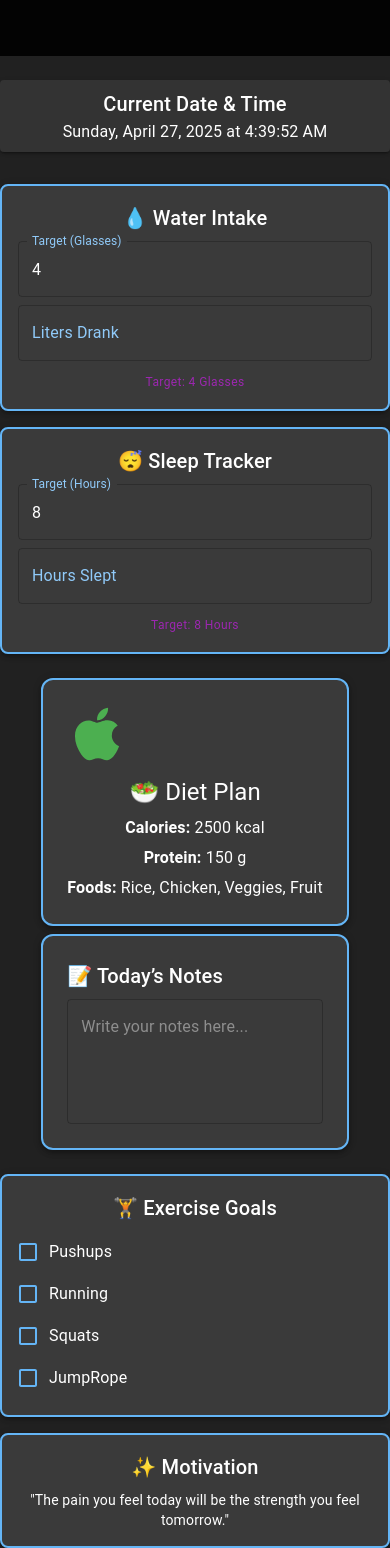
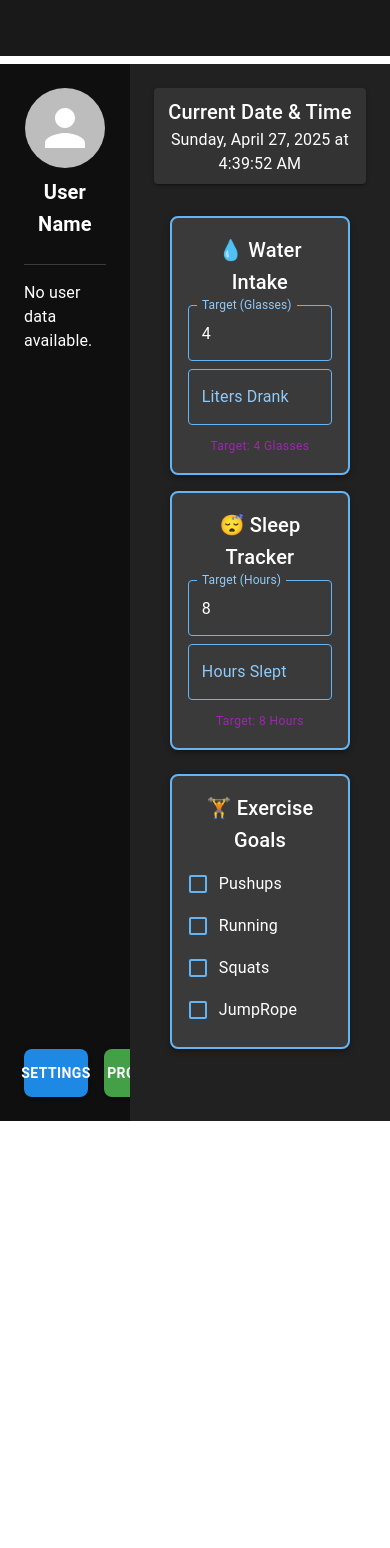
Before and after one commit to knowsyash/Fitness-tracker, a React (Create React App) app in the folder frontend/: page /dashboard in a window 390 px wide. After the commit the page ends 1121 px from the top, so only its background shows below. Built offline with nearby package versions, Linux system fonts and the light colour scheme; some icons are missing.

Commit message:
updated dashboard

```diff
--- a/frontend/src/App.js
+++ b/frontend/src/App.js
@@ -3,17 +3,50 @@ import LandingPage from './pages/LandingPage';
 import UserOnboarding from './pages/userOnboarding';
 import Navbar from './components/Navbar';
 import Dashboard from './pages/dashBoard';
-
+import Sidebar from './components/Sidebar';
+import { Box } from '@mui/material';
+import DietPlan from './pages/DietPlan';
 
 function App() {
   return (
     <BrowserRouter>
       <Navbar />
       <Routes>
-        <Route path="/" element={<LandingPage />} />
-        <Route path="/start" element={<UserOnboarding />} />
-        <Route path="/dashboard" element={<Dashboard />} />
+        {/* Landing Page (without Sidebar) */}
+        <Route path="/" element={
+          <Box sx={{ pt: '64px' }}>
+            <LandingPage />
+          </Box>
+        } />
+        <Route path="/start" element={
+          <Box sx={{ pt: '64px' }}>
+            <UserOnboarding />
+          </Box>
+        } />
 
+        {/* Other Pages (with Sidebar) */}
+        <Route path="*" element={
+          <Box sx={{
+            display: 'flex',
+            pt: '64px',
+            minHeight: 'calc(100vh - 64px)'
+          }}>
+            <Sidebar />
+            <Box component="main" sx={{
+              flexGrow: 1,
+              ml: { sm: '320px' },
+              width: { sm: `calc(100% - 320px)` },
+              p: 3,
+              backgroundColor: '#212121'
+            }}>
+              <Routes>
+                {/* <Route path="/start" element={<UserOnboarding />} /> */}
+                <Route path="/dashboard" element={<Dashboard />} />
+                <Route path="/dietPlan" element={<DietPlan />} />
+              </Routes>
+            </Box>
+          </Box>
+        } />
       </Routes>
     </BrowserRouter>
   );
--- a/frontend/src/components/Navbar.jsx
+++ b/frontend/src/components/Navbar.jsx
@@ -18,7 +18,7 @@ import { useNavigate, useLocation } from 'react-router-dom';
 import handleGoogleLogin from './Login';
 
 const drawerWidth = 240;
-const navItems = ['Start', 'About', 'Contact'];
+const navItems = ['Dashboard', 'DietPlan', 'Profile'];
 
 function Navbar(props) {
   const { window } = props;
@@ -31,9 +31,9 @@ function Navbar(props) {
   };
 
   const handleNavClick = (item) => {
-    if (item === 'Start') navigate('/');
-    if (item === 'About') navigate('/about');
-    if (item === 'Contact') navigate('/contact');
+    if (item === 'Dashboard') navigate('/dashboard');
+    if (item === 'DietPlan') navigate('/dietplan');
+    if (item === 'Profile') navigate('/dietPlan');
   };
 
   const drawer = (
--- a/frontend/src/components/Sidebar.jsx
+++ b/frontend/src/components/Sidebar.jsx
@@ -1,4 +1,3 @@
-
 import React from 'react';
 import { Box, Typography, Button, Divider, Avatar, CircularProgress } from "@mui/material";
 
@@ -10,10 +9,10 @@ const Sidebar = ({ formData }) => {
   };
 
   const getBMIColor = (bmi) => {
-    if (!bmi) return "#757575"; // grey for no data
-    if (bmi < 25) return "#43a047"; // green
-    if (bmi < 30) return "#fb8c00"; // orange
-    return "#e53935"; // red
+    if (!bmi) return "#757575";
+    if (bmi < 25) return "#43a047";
+    if (bmi < 30) return "#fb8c00";
+    return "#e53935";
   };
 
   const bmi = formData ? calculateBMI(formData.weight, formData.height) : null;
@@ -35,18 +34,16 @@ const Sidebar = ({ formData }) => {
         justifyContent: "space-between",
         zIndex: 1100,
         overflowY: "auto",
+        '@media (max-width: 600px)': {
+          width: '100%',
+          position: 'relative',
+          top: 0
+        }
       }}
     >
       <Box>
         {/* User Profile Section */}
-        <Box
-          sx={{
-            display: "flex",
-            flexDirection: "column",
-            alignItems: "center",
-            mb: 3,
-          }}
-        >
+        <Box sx={{ display: "flex", flexDirection: "column", alignItems: "center", mb: 3 }}>
           <Avatar
             src={formData?.profilePictureUrl || ""}
             alt={formData?.name || "User"}
@@ -62,18 +59,14 @@ const Sidebar = ({ formData }) => {
         {/* User Data Section */}
         {formData ? (
           <>
-            {/* BMI Progress Ring */}
             <Box sx={{ display: "flex", flexDirection: "column", alignItems: "center", mb: 4 }}>
               <Box sx={{ position: "relative", display: "inline-flex" }}>
                 <CircularProgress
                   variant="determinate"
-                  value={bmi ? Math.min(bmi, 40) * 2.5 : 0} // scaled fill
+                  value={bmi ? Math.min(bmi, 40) * 2.5 : 0}
                   size={120}
                   thickness={5}
-                  sx={{
-                    color: bmiColor,
-                    animationDuration: '1.5s',
-                  }}
+                  sx={{ color: bmiColor }}
                 />
                 <Box
                   sx={{
@@ -98,7 +91,6 @@ const Sidebar = ({ formData }) => {
               </Box>
             </Box>
 
-            {/* User Info */}
             <Typography variant="body1" mb={1}>
               <strong>Age:</strong> {formData.age}
             </Typography>
@@ -151,7 +143,7 @@ const Sidebar = ({ formData }) => {
             fontWeight: "bold",
           }}
         >
-          BUTTON 1
+          Settings
         </Button>
         <Button
           variant="contained"
@@ -165,7 +157,7 @@ const Sidebar = ({ formData }) => {
             fontWeight: "bold",
           }}
         >
-          BUTTON 2
+          Profile
         </Button>
       </Box>
     </Box>
--- /dev/null
+++ b/frontend/src/pages/DietPlan.jsx
@@ -0,0 +1,9 @@
+import React from 'react'
+
+const DietPlan = () => {
+  return (
+    <div>DietPlan</div>
+  )
+}
+
+export default DietPlan
--- a/frontend/src/pages/dashBoard.jsx
+++ b/frontend/src/pages/dashBoard.jsx
@@ -9,7 +9,6 @@ import {
   FormGroup,
   TextField
 } from '@mui/material';
-import { FaApple } from 'react-icons/fa';
 
 const Dashboard = () => {
   const [waterIntake, setWaterIntake] = useState('');
@@ -23,7 +22,6 @@ const Dashboard = () => {
   const [waterTarget, setWaterTarget] = useState('4');
   const [sleepTarget, setSleepTarget] = useState('8');
   const [currentDateTime, setCurrentDateTime] = useState('');
-  const [notes, setNotes] = useState('');
 
   useEffect(() => {
     const updateDateTime = () => {
@@ -54,18 +52,12 @@ const Dashboard = () => {
   };
 
   return (
-    <Box
-      sx={{
-        width: '100%',
-        minHeight: '100vh',
-        backgroundColor: '#212121',
-        pt: '80px',       // space for navbar
-        display: 'flex',
-        flexDirection: 'column',
-        alignItems: 'center',
-        overflowX: 'hidden',
-      }}
-    >
+    <Box sx={{
+      width: '100%',
+      backgroundColor: '#212121', // Dark background for the entire component
+      minHeight: '100vh', // Ensure it fills the viewport
+      pb: 4 // Padding at bottom to prevent cutoff
+    }}>
       {/* Date & Time */}
       <Box
         sx={{
@@ -78,16 +70,20 @@ const Dashboard = () => {
           textAlign: 'center',
           borderRadius: 1,
           boxShadow: 2,
+          mx: 'auto'
         }}
       >
         <Typography variant="h6">Current Date & Time</Typography>
         <Typography variant="body1">{currentDateTime}</Typography>
       </Box>
 
-      <Container maxWidth="xxl" sx={{ px: 0 }}>
-        <Grid container spacing={3} justifyContent="center" alignItems="flex-start">
+      <Container maxWidth={false} sx={{
+        px: { xs: 2, sm: 3 },
+        backgroundColor: '#212121' // Ensure container has dark bg
+      }}>
+        <Grid container spacing={3} justifyContent="center">
           {/* Left Column (Water & Sleep) */}
-          <Grid item xs={12} sm={6} md={2}>
+          <Grid item xs={12} sm={6} md={3}>
             <Box
               sx={{
                 bgcolor: '#3a3a3a',
@@ -108,7 +104,14 @@ const Dashboard = () => {
                 value={waterTarget}
                 onChange={(e) => setWaterTarget(e.target.value)}
                 InputLabelProps={{ sx: { color: '#90caf9' } }}
-                InputProps={{ sx: { color: '#fff' } }}
+                InputProps={{
+                  sx: {
+                    color: '#fff',
+                    '& fieldset': {
+                      borderColor: '#64b5f6'
+                    }
+                  }
+                }}
                 sx={{ mb: 1 }}
               />
               <TextField
@@ -118,7 +121,14 @@ const Dashboard = () => {
                 value={waterIntake}
                 onChange={(e) => setWaterIntake(e.target.value)}
                 InputLabelProps={{ sx: { color: '#90caf9' } }}
-                InputProps={{ sx: { color: '#fff' } }}
+                InputProps={{
+                  sx: {
+                    color: '#fff',
+                    '& fieldset': {
+                      borderColor: '#64b5f6'
+                    }
+                  }
+                }}
                 sx={{ mb: 1 }}
               />
               <Typography variant="caption" color="secondary">
@@ -145,7 +155,14 @@ const Dashboard = () => {
                 value={sleepTarget}
                 onChange={(e) => setSleepTarget(e.target.value)}
                 InputLabelProps={{ sx: { color: '#90caf9' } }}
-                InputProps={{ sx: { color: '#fff' } }}
+                InputProps={{
+                  sx: {
+                    color: '#fff',
+                    '& fieldset': {
+                      borderColor: '#64b5f6'
+                    }
+                  }
+                }}
                 sx={{ mb: 1 }}
               />
               <TextField
@@ -155,7 +172,14 @@ const Dashboard = () => {
                 value={sleepHours}
                 onChange={(e) => setSleepHours(e.target.value)}
                 InputLabelProps={{ sx: { color: '#90caf9' } }}
-                InputProps={{ sx: { color: '#fff' } }}
+                InputProps={{
+                  sx: {
+                    color: '#fff',
+                    '& fieldset': {
+                      borderColor: '#64b5f6'
+                    }
+                  }
+                }}
                 sx={{ mb: 1 }}
               />
               <Typography variant="caption" color="secondary">
@@ -164,55 +188,7 @@ const Dashboard = () => {
             </Box>
           </Grid>
 
-          {/* Center Column (Diet Plan + Notes) */}
-          <Grid item xs={12} sm={6} md={6}>
-            {/* Diet Plan */}
-            <Box
-              sx={{
-                bgcolor: '#3a3a3a',
-                borderRadius: 3,
-                p: 3,
-                color: '#fff',
-                border: '2px solid #64b5f6',
-                boxShadow: 4,
-                textAlign: 'center',
-                mb: 1,
-              }}
-            >
-              <FaApple size={60} color="#4caf50" style={{ marginBottom: 12 }} />
-              <Typography variant="h5" gutterBottom>🥗 Diet Plan</Typography>
-              <Typography variant="body1" gutterBottom><strong>Calories:</strong> 2500 kcal</Typography>
-              <Typography variant="body1" gutterBottom><strong>Protein:</strong> 150 g</Typography>
-              <Typography variant="body1"><strong>Foods:</strong> Rice, Chicken, Veggies, Fruit</Typography>
-            </Box>
-
-            {/* Today's Notes */}
-            <Box
-              sx={{
-                bgcolor: '#3a3a3a',
-                borderRadius: 3,
-                p: 3,
-                color: '#fff',
-                border: '2px solid #64b5f6',
-                boxShadow: 4,
-                textAlign: 'left',
-              }}
-            >
-              <Typography variant="h6" gutterBottom>📝 Today’s Notes</Typography>
-              <TextField
-                multiline
-                rows={4}
-                placeholder="Write your notes here..."
-                value={notes}
-                onChange={(e) => setNotes(e.target.value)}
-                fullWidth
-                InputProps={{ sx: { color: 'white' } }}
-                InputLabelProps={{ sx: { color: '#90caf9' } }}
-              />
-            </Box>
-          </Grid>
-
-          {/* Right Column (Exercise & Motivation) */}
+          {/* Right Column (Exercise) */}
           <Grid item xs={12} sm={6} md={3}>
             <Box
               sx={{
@@ -236,29 +212,19 @@ const Dashboard = () => {
                         checked={exerciseGoals[key]}
                         onChange={handleExerciseChange}
                         name={key}
-                        sx={{ color: '#64b5f6' }}
+                        sx={{
+                          color: '#64b5f6',
+                          '&.Mui-checked': {
+                            color: '#64b5f6'
+                          }
+                        }}
                       />
                     }
                     label={key.charAt(0).toUpperCase() + key.slice(1)}
+                    sx={{ color: 'white' }}
                   />
                 ))}
               </FormGroup>
-            </Box>
-            <Box
-              sx={{
-                bgcolor: '#3a3a3a',
-                borderRadius: 2,
-                p: 2,
-                color: '#fff',
-                border: '2px solid #64b5f6',
-                boxShadow: 3,
-                textAlign: 'center',
-              }}
-            >
-              <Typography variant="h6" gutterBottom>✨ Motivation</Typography>
-              <Typography variant="body2">
-                "The pain you feel today will be the strength you feel tomorrow."
-              </Typography>
             </Box>
           </Grid>
         </Grid>
```
Also changed, not shown: frontend/src/sample/data.json (added, +67 -0 lines), 1 other file (tests, documents, lock files or other folders).
